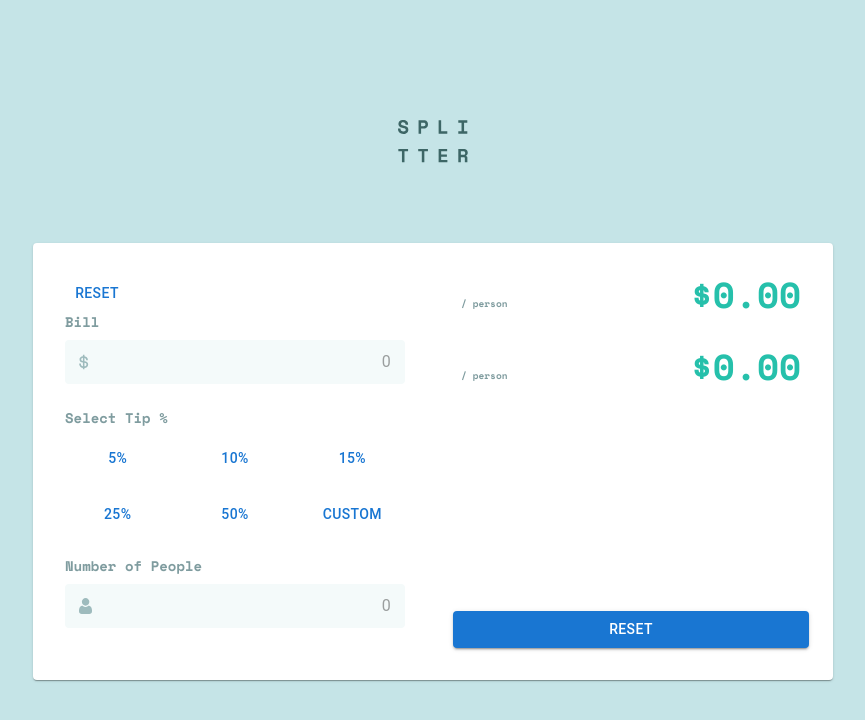
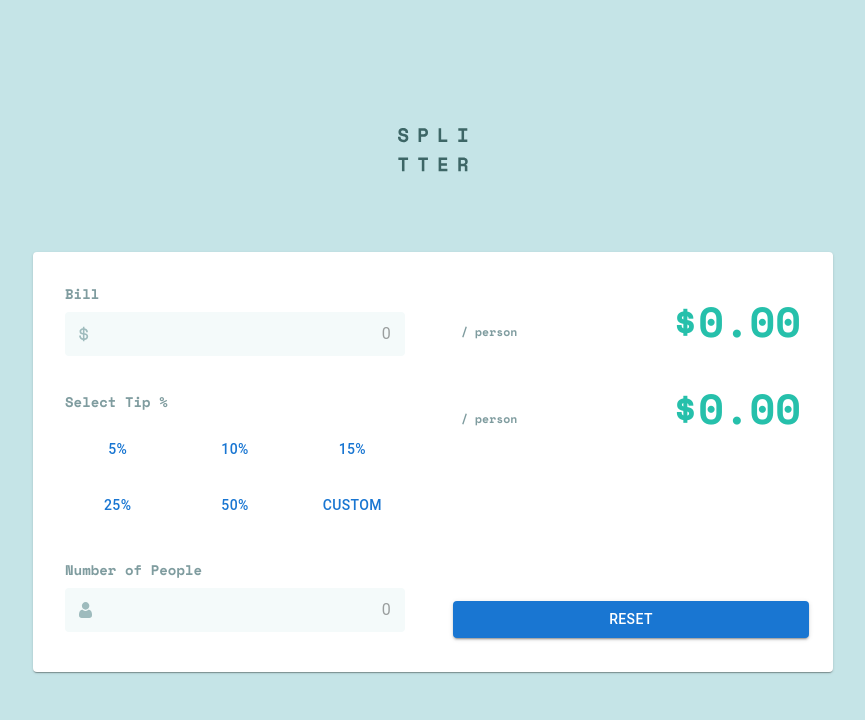
Before and after one commit to danhalis/tip-calculator-app, a Next.js app: page / in a window 1280 px wide. Shown: the top 720 px of the page, without its empty margins (207-1072 px from the left). Built offline with nearby package versions, Linux system fonts and the light colour scheme.

Commit message:
Route reset logic from output panel to input panel + Fix some styling

```diff
--- a/app/globals.css
+++ b/app/globals.css
@@ -51,17 +51,17 @@
   .result-amt-label {
     @apply
       text-white
-      text-xs
+      text-sm
   }
   .result-amt-label-unit {
     @apply
       text-[#7f9c9f]
-      text-[9.5px]
+      text-[11.5px]
   }
   .result-amt {
     @apply
       text-[#26c0ab]
-      text-4xl
+      text-[42px]
   }
 
   .action-btn {
@@ -69,6 +69,6 @@
       bg-[#26c0ab]
       hover:bg-[#9fe8df]
       text-[#00494d]
-      text-sm
+      text-lg
   }
 }
--- a/app/page.tsx
+++ b/app/page.tsx
@@ -16,6 +16,8 @@ export default function Home() {
     setInput(input);
   };
 
+  const [resetSignal, setResetSignal] = useState<boolean>(false);
+
   return (
     <div
       className="
@@ -33,9 +35,24 @@ export default function Home() {
         w-[100vh]
         "
       >
-        <CardContent className="w-full flex p-6">
-          <InputPanel className="flex-1 pr-6" onInputChanged={onInputChanged} />
-          <OutputPanel className="flex-1" input={input} />
+        <CardContent className="w-full flex px-6 py-5">
+          <InputPanel
+            className="flex-1 pr-6"
+            resetSignal={resetSignal}
+            onInputChanged={onInputChanged}
+            onResetSignalReceived={() => {
+              // Turn off reset signal for downstream
+              setResetSignal(false);
+            }}
+          />
+          <OutputPanel
+            className="flex-1"
+            input={input}
+            onResetButtonClicked={() => {
+              // Turn on reset signal for downstream
+              setResetSignal(true);
+            }}
+          />
         </CardContent>
       </Card>
     </div>
--- a/components/InputPanel.tsx
+++ b/components/InputPanel.tsx
@@ -1,10 +1,34 @@
-import { Button, Card, CardContent } from "@mui/material";
+import { Card, CardContent } from "@mui/material";
+import {
+  Theme,
+  ThemeProvider,
+  createTheme,
+  useTheme,
+} from "@mui/material/styles";
 import React, { useEffect, useState } from "react";
 import AmountInput from "./AmountInput";
 import TipSelectionRadioButtonGroup from "./TipSelectionRadioButtonGroup";
 import { useForm } from "react-hook-form";
 import InputFormSchema from "./InputFormSchema";
 import { classValidatorResolver } from "@hookform/resolvers/class-validator";
+
+const cardContentTheme = (outerTheme: Theme) =>
+  createTheme({
+    palette: {
+      mode: outerTheme.palette.mode,
+    },
+    components: {
+      MuiCardContent: {
+        styleOverrides: {
+          root: {
+            ":last-child": {
+              paddingBottom: 12,
+            },
+          },
+        },
+      },
+    },
+  });
 
 export interface Input {
   bill: number;
@@ -13,10 +37,18 @@ export interface Input {
 }
 interface Props {
   className: string;
+  resetSignal: boolean;
   onInputChanged: ({ bill, tipPercentage, people }: Input) => void;
+  onResetSignalReceived: () => void;
 }
 
-function InputPanel({ className, onInputChanged }: Props) {
+function InputPanel({
+  className,
+  resetSignal,
+  onInputChanged,
+  onResetSignalReceived,
+}: Props) {
+  const outerTheme = useTheme();
   const [bill, setBill] = useState<string>("");
   const [peopleNum, setPeopleNum] = useState<string>("");
   const [resetTipSelection, setResetTipSelection] = useState<boolean>(false);
@@ -48,20 +80,13 @@ function InputPanel({ className, onInputChanged }: Props) {
     (async () => trigger("people"))();
   }, [bill]);
 
-  return (
-    <Card
-      className={`${className}`}
-      style={{ border: "none", boxShadow: "none" }}
-    >
-      <CardContent>
-        <form>
-          <Button
-            onClick={() => {
-              if (
-                bill == "" &&
-                parseStringVal(tipPercentage) == 0 &&
-                peopleNum == ""
-              )
+  // Reset input values once received reset signal
+  useEffect(() => {
+    if (!resetSignal) return;
+    // Report to upstream that reset signal is received
+    onResetSignalReceived();
+
+    if (bill == "" && parseStringVal(tipPercentage) == 0 && peopleNum == "")
       return;
     reset();
     setBill("");
@@ -75,10 +100,16 @@ function InputPanel({ className, onInputChanged }: Props) {
       tipPercentage: 0,
       people: 0,
     });
-            }}
+  }, [resetSignal]);
+
+  return (
+    <Card
+      className={`${className}`}
+      style={{ border: "none", boxShadow: "none" }}
     >
-            Reset
-          </Button>
+      <ThemeProvider theme={cardContentTheme(outerTheme)}>
+        <CardContent className="pb-0">
+          <form className="space-y-8">
             <AmountInput
               // form hook
               control={control}
@@ -98,7 +129,7 @@ function InputPanel({ className, onInputChanged }: Props) {
               tailwindHeight="h-11"
               // events
               onValueChange={(value) => {
-              const zero = value == "0";
+                const zero = value == "" || value == "0";
                 // If bill is already 0
                 if (zero && bill == "") return;
                 setBill(value);
@@ -160,7 +191,7 @@ function InputPanel({ className, onInputChanged }: Props) {
               tailwindHeight="h-11"
               // events
               onValueChange={(value) => {
-              const zero = value == "0";
+                const zero = value == "" || value == "0";
                 // If number of people is already 0
                 if (zero && peopleNum == "") return;
                 setPeopleNum(value);
@@ -175,6 +206,7 @@ function InputPanel({ className, onInputChanged }: Props) {
             />
           </form>
         </CardContent>
+      </ThemeProvider>
     </Card>
   );
 }
--- a/components/OutputPanel.tsx
+++ b/components/OutputPanel.tsx
@@ -6,9 +6,10 @@ import { Input } from "./InputPanel";
 interface Props {
   className?: string;
   input: Input;
+  onResetButtonClicked: () => void;
 }
 
-function OutputPanel({ className, input }: Props) {
+function OutputPanel({ className, input, onResetButtonClicked }: Props) {
   const { bill, tipPercentage, people } = input;
 
   const totalTip = (bill * tipPercentage) / 100;
@@ -25,14 +26,16 @@ function OutputPanel({ className, input }: Props) {
       justify-between
       bg-[#00494d]
       rounded-2xl
+      mt-1.5
+      mb-0.5
     `}
       style={{ border: "none", boxShadow: "none" }}
     >
-      <CardContent className="pt-10 px-8">
+      <CardContent className="pt-9 px-8">
         <Box
           className="
             flex justify-between items-center
-            mb-8
+            mb-6
           "
         >
           <Box>
@@ -63,6 +66,9 @@ function OutputPanel({ className, input }: Props) {
           variant="contained"
           className={`${monospace700.className} action-btn`}
           fullWidth
+          onClick={() => {
+            onResetButtonClicked();
+          }}
         >
           RESET
         </Button>
--- a/components/TipSelectionRadioButtonGroup.tsx
+++ b/components/TipSelectionRadioButtonGroup.tsx
@@ -57,11 +57,13 @@ function TipSelectionRadioButtonGroup({
     onTipSelectionChanged("0%");
   };
 
+  // Reset tip selection once received reset signal
   useEffect(() => {
     if (!resetSignal) return;
     resetSelections();
   }, [resetSignal]);
 
+  // Report to upstream that reset is done once the entire tips array is set to default
   useEffect(() => {
     if (!selectionReset) return;
     onReset();
@@ -120,7 +122,7 @@ function TipSelectionRadioButtonGroup({
 
   const [, setCustomPercentage] = useState<string>("");
   const onCustomPercentageChange = (value: string) => {
-    const zero = value == "0";
+    const zero = value == "" || value == "0";
     if (zero && tips[tips.length - 1].percentage == "") return;
 
     setCustomPercentage(zero ? "" : `${value}`);
@@ -136,7 +138,7 @@ function TipSelectionRadioButtonGroup({
   };
 
   return (
-    <Box className="my-5">
+    <Box className="space-y-4">
       <Box className="flex justify-between">
         <h2 className="field-label">Select Tip %</h2>
         {error && <h2 className="error-label">{helperText}</h2>}
```
Lines whose indentation alone changed are shown as unchanged.
